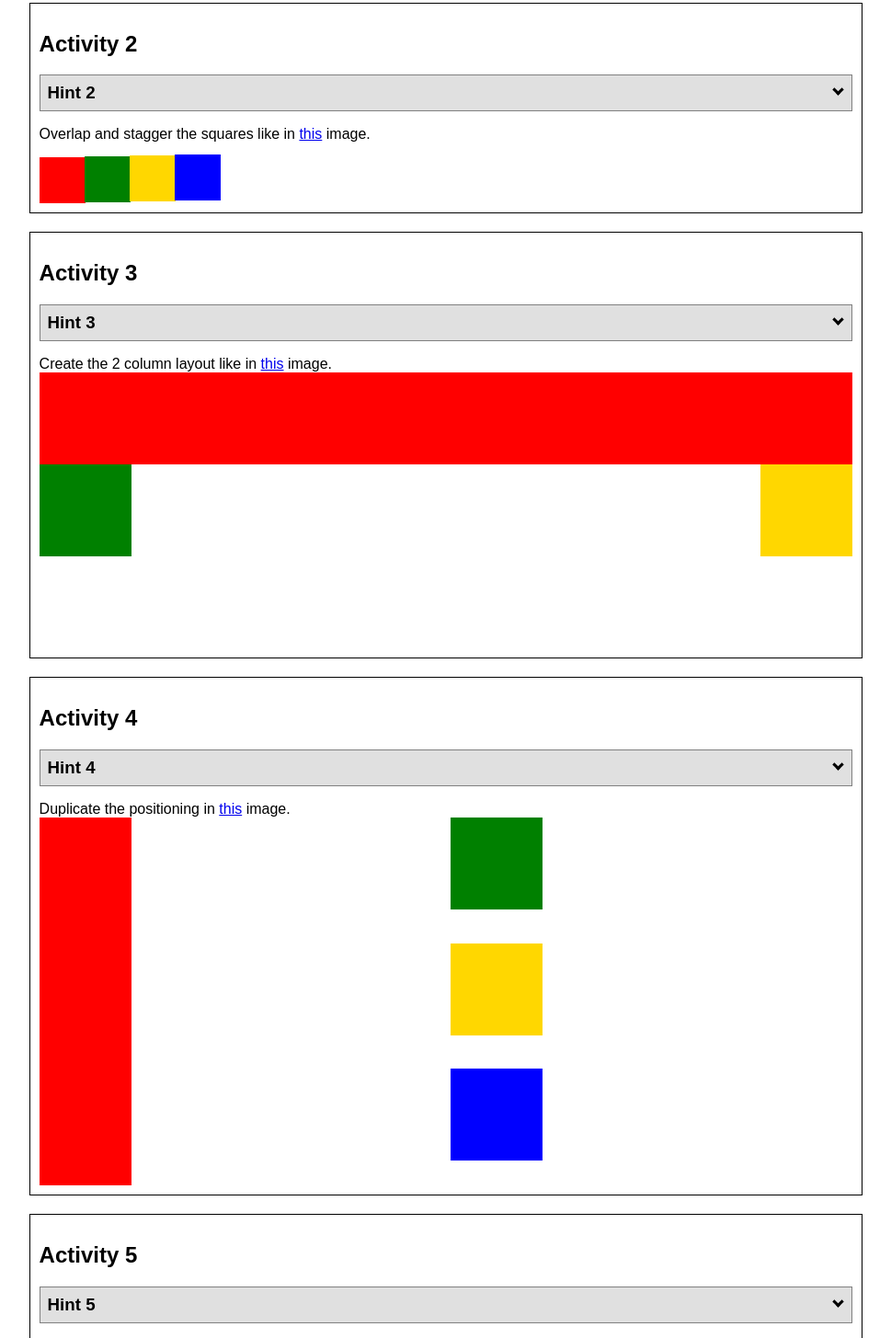
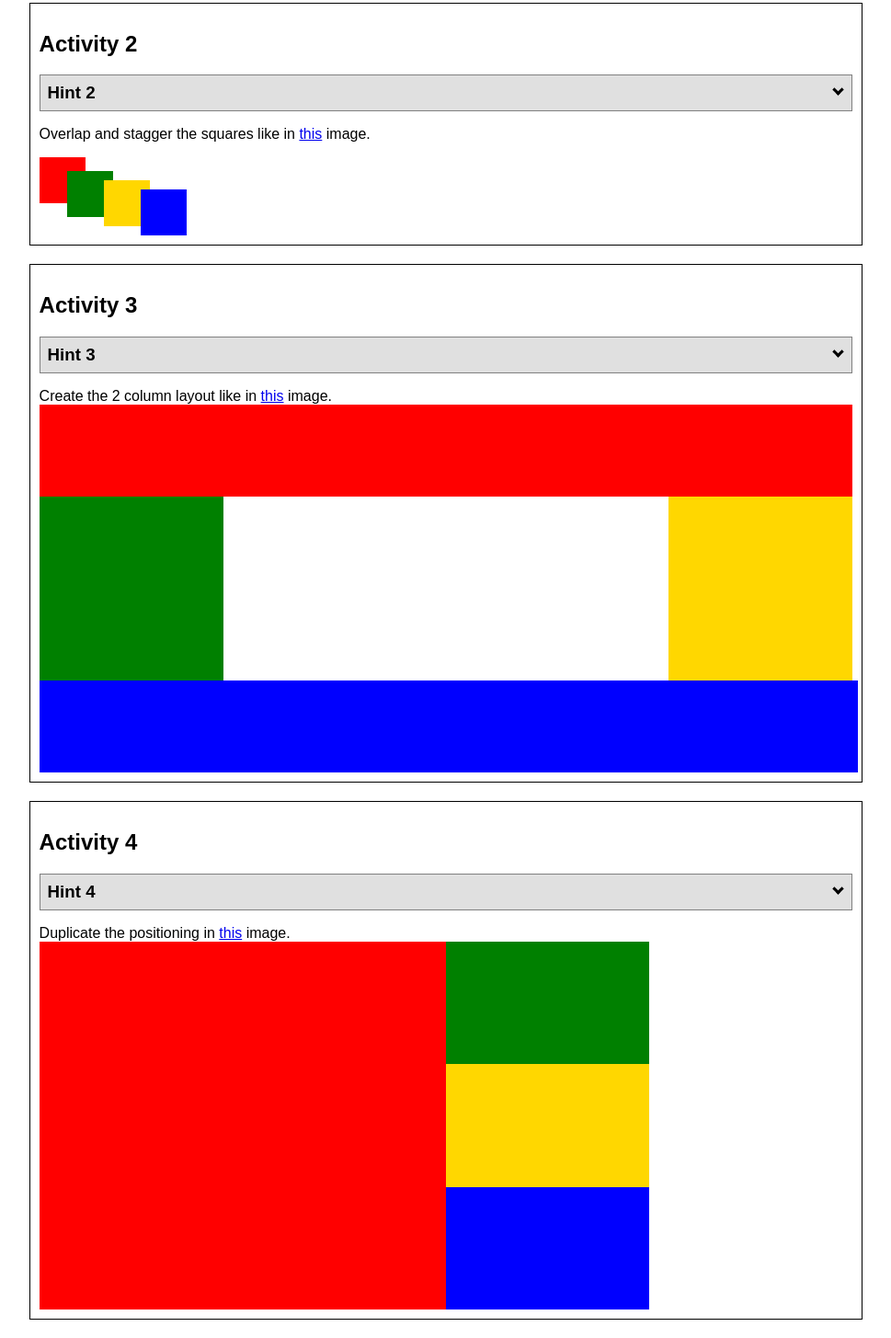
Before and after one commit to jmubarak100/cse121bbyu, a plain HTML site: page positioning/positioning.html in a window 1280 px wide. Shown: the part 1345-2800 px from the top of the page at 92% size, without its empty margins (155-1124 px from the left). Drawn offline with Linux system fonts and the light colour scheme.

Commit message:
New changes to positions

```diff
--- a/positioning/positionstyles.css
+++ b/positioning/positionstyles.css
@@ -4,8 +4,9 @@ CSS - Name: "positionstyles.css" */
         /* This is the parent of the activity 1 boxes. */
         display: grid;
         grid-template-columns: 1fr 1fr;
+        grid-gap: 20px;
         justify-items: center;
-        grid-gap: 20px;
+
     }
     .red1 {
     width: 100%;
@@ -17,13 +18,14 @@ CSS - Name: "positionstyles.css" */
     width: 200px;
     height: 200px;
     background-color: green;
+    justify-content: start;
 
     }
     .yellow1 {
     width: 200px;
     height: 200px;
     background-color: gold;
-
+    justify-content: start;
     }
     .blue1 {
     width: 100%;
@@ -47,34 +49,34 @@ CSS - Name: "positionstyles.css" */
     width: 50px;
     height: 50px;
     background-color: green;
-    margin-top: -1px;
-    margin-left: -1px;
+    margin-top: 15px;
+    margin-left: -20px;
      }
     .yellow2 {
     width: 50px;
     height: 50px;
     background-color: gold;
-    margin-top: -2px;
-    margin-left: -2px;
+    margin-top: 25px;
+    margin-left: -30px;
     }
     .blue2 {
     width: 50px;
     height: 50px;
     background-color: blue;
-    margin-top: -3px;
-    margin-left: -3px;
+    margin-top: 35px;
+    margin-left: -40px;
     }
      /* Activity 3 styles */
     .content3 {
         /* This is the parent of the activity 3 boxes. */
         display: grid;
         grid-template-columns: 1fr 1fr;
-        grid-column-gap:20px;
-        justify-items: center;
+        grid-column-gap:5px;
+        justify-items: stretch;
         grid-template-areas:
-        "area1 area1  area1"
-        "area2 . area3"
-        "area4 area4 area4"
+         "area1 area1  area1"
+         "area2  . area3"
+         "area4 area4  area4"
         ;
     }
     .red3 {
@@ -85,27 +87,28 @@ CSS - Name: "positionstyles.css" */
     grid-area: area1;
      }
     .green3 {
-    width: 100px;
-    height: 100px;
+    width: 200px;
+    height: 200px;
     background-color: green;
     grid-column: 1/2;
     grid-area: area2;
     justify-self: stretch;
      }
     .yellow3 {
-    width: 100px;
-    height: 100px;
+    width: 200px;
+    height: 200px;
     background-color: gold;
     grid-column: 2/3;
     grid-area: area3;
     justify-self: stretch;
      }
     .blue3 {
-    width: 100%;
+    width: 131%;
     height: 100px;
-    background-color:1/3 blue;
+    background-color: blue;
     grid-area: area4;
-    grid-column: 1/3;
+    grid-column: 1/ span 2;
+
      }
      /* Activity 4 styles */
     .content4 {
@@ -113,11 +116,11 @@ CSS - Name: "positionstyles.css" */
         height: 400px;
         display: grid;
         grid-template-columns: 1fr 1fr;
-        grid-gap: 10px;
+        grid-gap: 0px;
 
     }
     .red4 {
-    width: 100px;
+    width: 100%;
     height: 100%;
     background-color: red;
     grid-column: 1/2;
@@ -126,24 +129,24 @@ CSS - Name: "positionstyles.css" */
 
      }
     .green4 {
-    width: 100px;
-    height: 100px;
+    width: 50%;
+    height: 100%;
     background-color: green;
     grid-column: 2/3;
     grid-row: 1/2;
     justify-self: stretch;
     }
     .yellow4 {
-    width: 100px;
-    height: 100px;
+    width: 50%;
+    height: 100%;
     background-color: gold;
     grid-column: 2/3;
     grid-row: 2/3;
     justify-self: stretch;
      }
     .blue4 {
-    width: 100px;
-    height: 100px;
+    width: 50%;
+    height: 100%;
     background-color: blue;
     grid-column: 2/3;
     grid-row: 3/4;
@@ -178,11 +181,12 @@ CSS - Name: "positionstyles.css" */
      }
     .yellow5 {
     width: 100%;
-    height: 100px;
+    height: 100%;
     background-color: gold;
     grid-column: 1/3;
     grid-row: 2/3;
     justify-self: stretch;
+    margin-top: -1px;
     }
     .blue5 {
     width: 100%;
@@ -198,7 +202,7 @@ CSS - Name: "positionstyles.css" */
       grid-template-columns: repeat(6, 10px);
     }
     .red6 {
-    width: 100px;
+    width: 200px;
     height: 100px;
     background-color: red;
     grid-column: 1/5;
@@ -218,27 +222,27 @@ CSS - Name: "positionstyles.css" */
      }
     .yellow6 {
     width: 100px;
-    height: 100px;
+    height: 200px;
     background-color: gold;
     grid-column: 5/7;
     grid-row: 3/7;
     border-right: 0px;
     border-bottom: 0px;
     z-index: 2;
-    margin-left: -5px;
+    margin-left: 200px;
     margin-top: -2px;
     justify-self: stretch;
 
     }
     .blue6 {
-    width: 100px;
-    height: 100px;
+    width: 200px;
+    height: 200px;
     background-color: blue;
     grid-column: 2/6;
     grid-row: 2/6;
     z-index: 1;
     margin-top: -1px;
-    margin-left: 1px;
+    margin-left: 60px;
     justify-self: stretch;
 
     }
```
